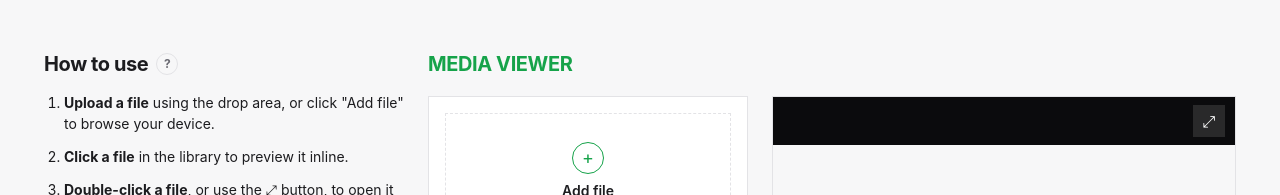
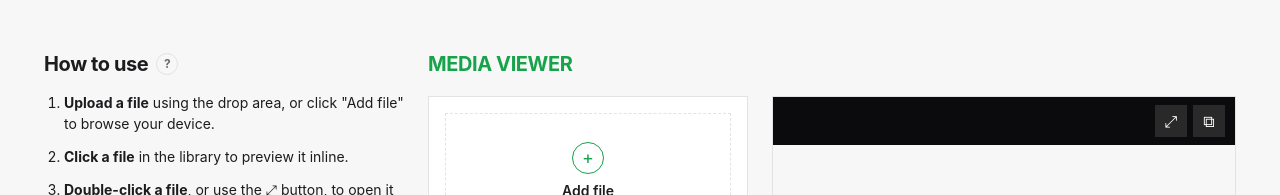
Before and after one commit to olesiatk/poc-pdf-video, a React (Vite) app: page / in a window 1280 px wide. Shown: the top 195 px of the page. Built offline with nearby package versions, Linux system fonts and the light colour scheme.

Commit message:
Add host-modal open button that posts media URL via postMessage
Lets the parent WordPress page open PDFs/videos in its own full-screen
modal (outside the iframe's viewport constraints), alongside the
existing in-app expand button.

```diff
--- a/src/App.css
+++ b/src/App.css
@@ -351,6 +351,7 @@
 .viewer__toolbar {
   display: flex;
   justify-content: flex-end;
+  gap: 6px;
   padding: 8px 10px;
   background: #0b0b0d;
 }
--- a/src/components/MediaViewer.tsx
+++ b/src/components/MediaViewer.tsx
@@ -1,5 +1,6 @@
 import type { MediaFile } from '../types';
 import { formatBytes, formatDate } from '../utils/file';
+import { sendOpenMedia } from '../postMessage';
 
 interface MediaViewerProps {
   file: MediaFile | null;
@@ -25,6 +26,14 @@ export function MediaViewer({ file, onExpand }: MediaViewerProps) {
           aria-label="Open in modal"
         >
           ⤢
+        </button>
+        <button
+          type="button"
+          className="viewer__expand"
+          onClick={() => sendOpenMedia(file.kind, file.url, file.name)}
+          aria-label="Open in host modal"
+        >
+          ⧉
         </button>
       </div>
       <div className="viewer__stage">
--- a/src/postMessage.ts
+++ b/src/postMessage.ts
@@ -3,6 +3,7 @@ export const POC_MESSAGE = {
   TOUR_STATUS: 'poc-tour-status',
   MODAL: 'poc-modal',
   ROUTING: 'poc-routing',
+  OPEN_MEDIA: 'poc-open-media',
 } as const;
 
 export function isEmbedded(): boolean {
@@ -34,3 +35,10 @@ export function sendModalStatus(open: boolean) {
 export function sendRouting(path: string) {
   postToParent({ type: POC_MESSAGE.ROUTING, path });
 }
+
+export function sendOpenMedia(mediaType: 'pdf' | 'video', url: string, name: string) {
+  // Resolve against this app's origin so the host's overlay iframe (a different
+  // document/origin) doesn't try to load a path relative to its own page.
+  const absoluteUrl = new URL(url, window.location.href).href;
+  postToParent({ type: POC_MESSAGE.OPEN_MEDIA, payload: { mediaType, url: absoluteUrl, name } });
+}
```
